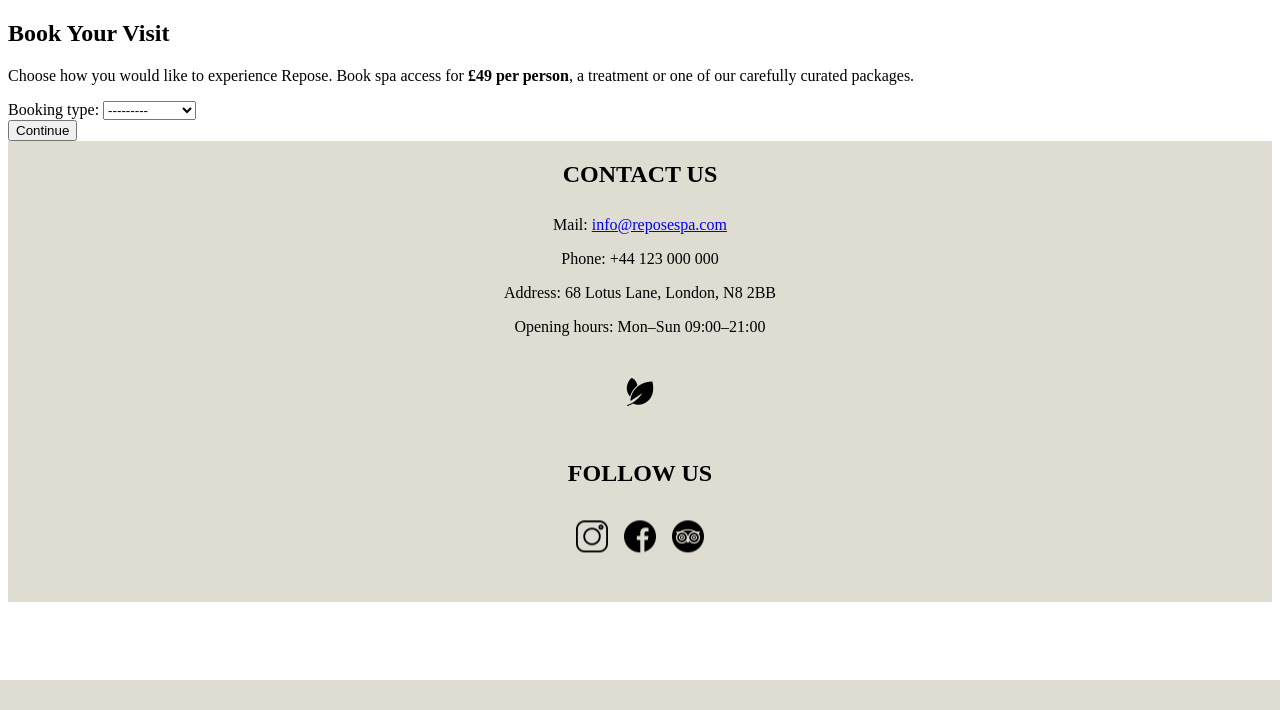
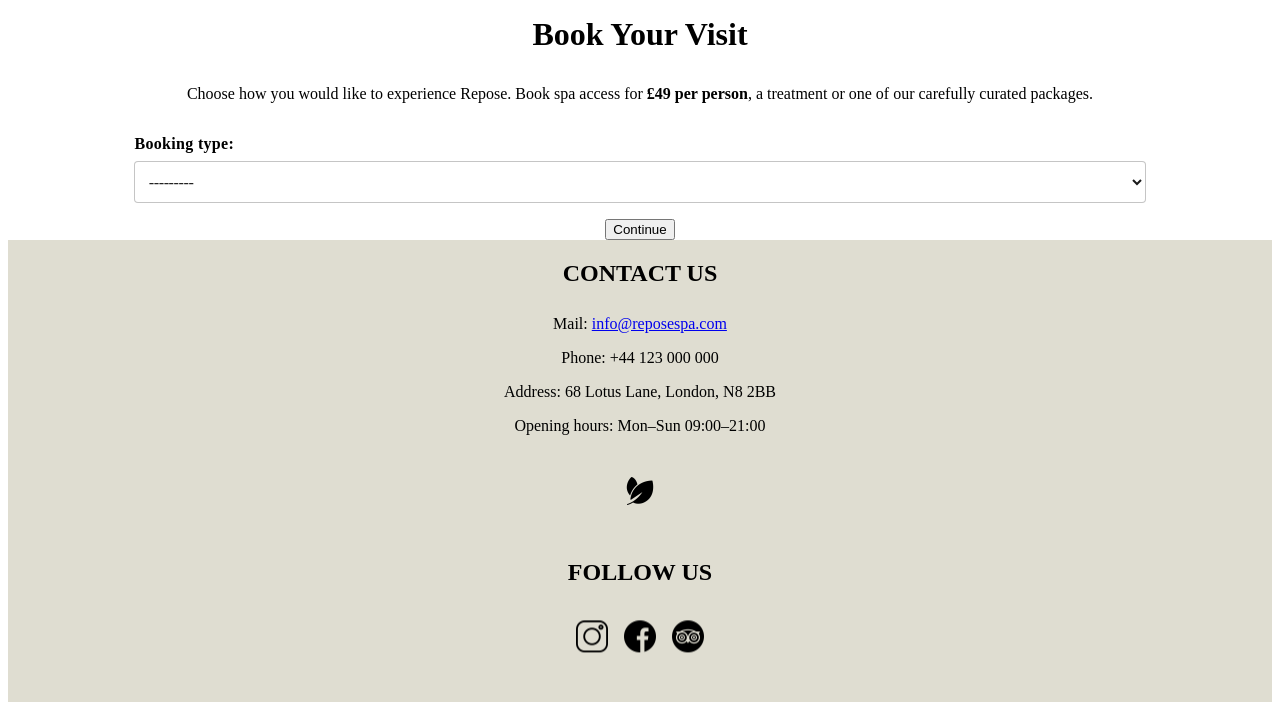
Before and after one commit to Fannyhenriques/milestone-project-4, a Django app: page /book/ in a window 1280 px wide. Shown: the part 120-830 px from the top of the page. Before the commit the page ends 800 px from the top, so only its background shows below. Run offline with Django 4.2, Linux system fonts and the light colour scheme; data comes from the database, SQL or seed files in the repository.

Commit message:
Apply form styling to booking page

```diff
--- a/repose/templates/repose/booking.html
+++ b/repose/templates/repose/booking.html
@@ -8,39 +8,44 @@ Book spa access, treatments and spa packages at Repose Spa & Wellness.
 {% endblock %}
 
 {% block content %}
-<section>
+<section class="form-page">
+  <div class="form-card">
+
+    <div class="form-card-header">
       <h1>Book Your Visit</h1>
 
       <p>
         Choose how you would like to experience Repose. Book spa access for <strong>£49 per person</strong>,
         a treatment or one of our carefully curated packages.
       </p>
+    </div>
 
-  <form method="POST">
+    <form method="POST" class="styled-form">
       {% csrf_token %}
 
       {{ form.non_field_errors }}
 
-    <div>
+      <div class="form-group">
         {{ form.booking_type.label_tag }}
         {{ form.booking_type }}
         {{ form.booking_type.errors }}
       </div>
 
-    <div id="treatment-field">
+      <div id="treatment-field" class="form-group">
         {{ form.treatment.label_tag }}
         {{ form.treatment }}
         {{ form.treatment.errors }}
       </div>
 
-    <div id="package-field">
+      <div id="package-field" class="form-group">
         {{ form.package.label_tag }}
         {{ form.package }}
         {{ form.package.errors }}
       </div>
 
-    <button type="submit">Continue</button>
+      <button type="submit" class="button form-button">Continue</button>
     </form>
+  </div>
 </section>
 {% endblock %}
 
```
Lines whose indentation alone changed are shown as unchanged.
